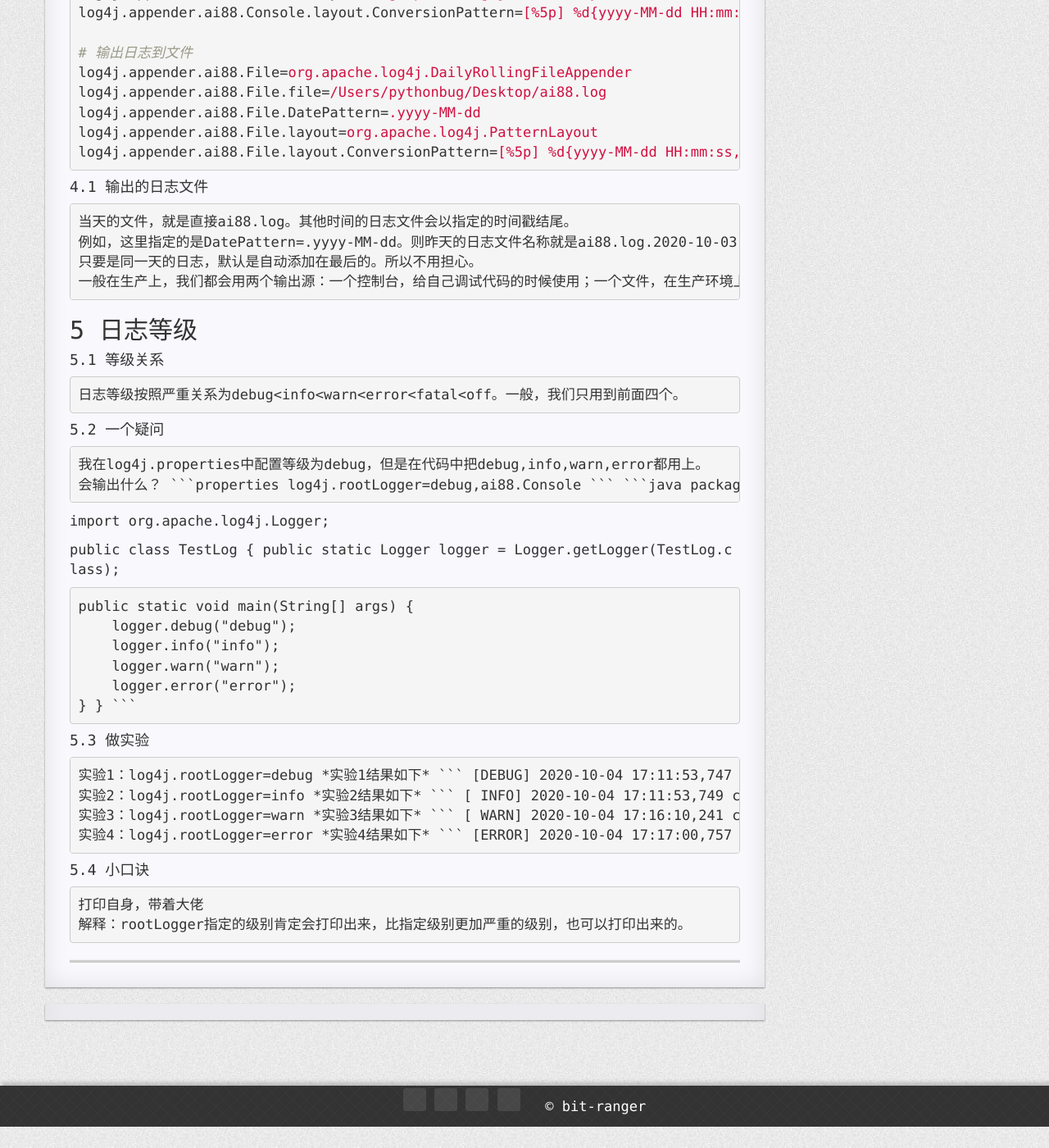
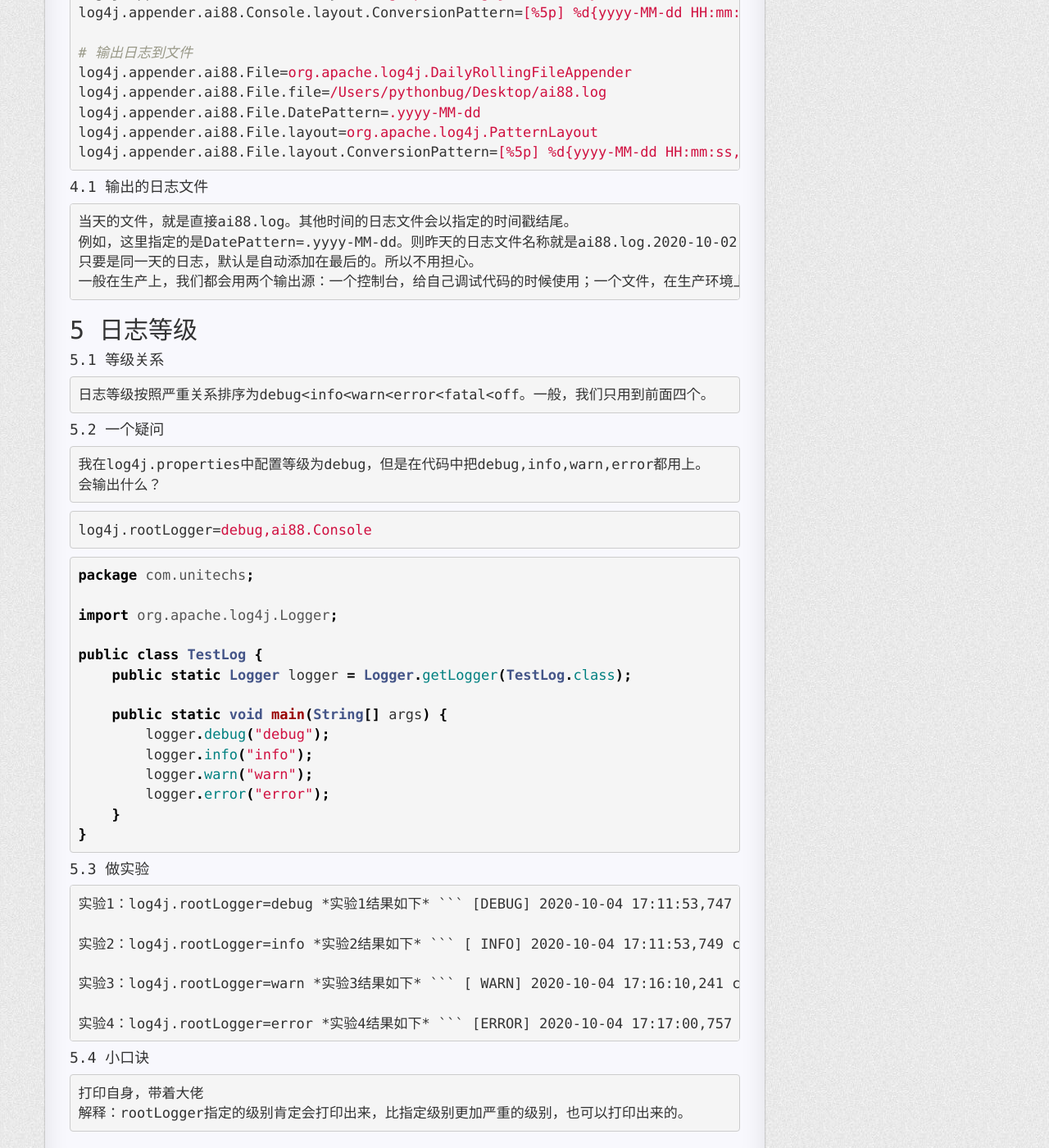
Before and after one commit to pythonbug/pythonbug.github.io, a Jekyll site: the page built from _posts/2020-10-03-log4j.md, in a window 1280 px wide and 1400 px high, scrolled down 4351 px. Shown: the whole window at 82% size. Built offline with Jekyll 4.4.1, drawn with Linux system fonts in a browser that asks for light colours; nearby versions of some CDN libraries; comment, search, counter and statistics services are not loaded; a style sheet for code colours, icons or effects is not loaded.

Commit message:
文件日志

````diff
--- a/_posts/2020-10-03-log4j.md
+++ b/_posts/2020-10-03-log4j.md
@@ -190,21 +190,23 @@
 
 #### 4.1 输出的日志文件
     当天的文件，就是直接ai88.log。其他时间的日志文件会以指定的时间戳结尾。
-    例如，这里指定的是DatePattern=.yyyy-MM-dd。则昨天的日志文件名称就是ai88.log.2020-10-03
+    例如，这里指定的是DatePattern=.yyyy-MM-dd。则昨天的日志文件名称就是ai88.log.2020-10-02（今天是2020-10-03）
     只要是同一天的日志，默认是自动添加在最后的。所以不用担心。
     一般在生产上，我们都会用两个输出源：一个控制台，给自己调试代码的时候使用；一个文件，在生产环境上查看。
 
 ## 5 日志等级
 
 #### 5.1 等级关系
-    日志等级按照严重关系为debug<info<warn<error<fatal<off。一般，我们只用到前面四个。
+    日志等级按照严重关系排序为debug<info<warn<error<fatal<off。一般，我们只用到前面四个。
 
 #### 5.2 一个疑问
     我在log4j.properties中配置等级为debug，但是在代码中把debug,info,warn,error都用上。
     会输出什么？
+
 ```properties
 log4j.rootLogger=debug,ai88.Console
 ```
+
 ```java
 package com.unitechs;
 
@@ -231,6 +233,7 @@
 [ WARN] 2020-10-04 17:11:53,750 com.unitechs.TestLog.main(TestLog.java:11) warn
 [ERROR] 2020-10-04 17:11:53,750 com.unitechs.TestLog.main(TestLog.java:12) error
 ```
+
     实验2：log4j.rootLogger=info
 *实验2结果如下*
 ```
@@ -238,12 +241,14 @@
 [ WARN] 2020-10-04 17:11:53,750 com.unitechs.TestLog.main(TestLog.java:11) warn
 [ERROR] 2020-10-04 17:11:53,750 com.unitechs.TestLog.main(TestLog.java:12) error
 ```
+
     实验3：log4j.rootLogger=warn
 *实验3结果如下*
 ```
 [ WARN] 2020-10-04 17:16:10,241 com.unitechs.TestLog.main(TestLog.java:11) warn
 [ERROR] 2020-10-04 17:16:10,243 com.unitechs.TestLog.main(TestLog.java:12) error
 ```
+
     实验4：log4j.rootLogger=error
 *实验4结果如下*
 ```
````
